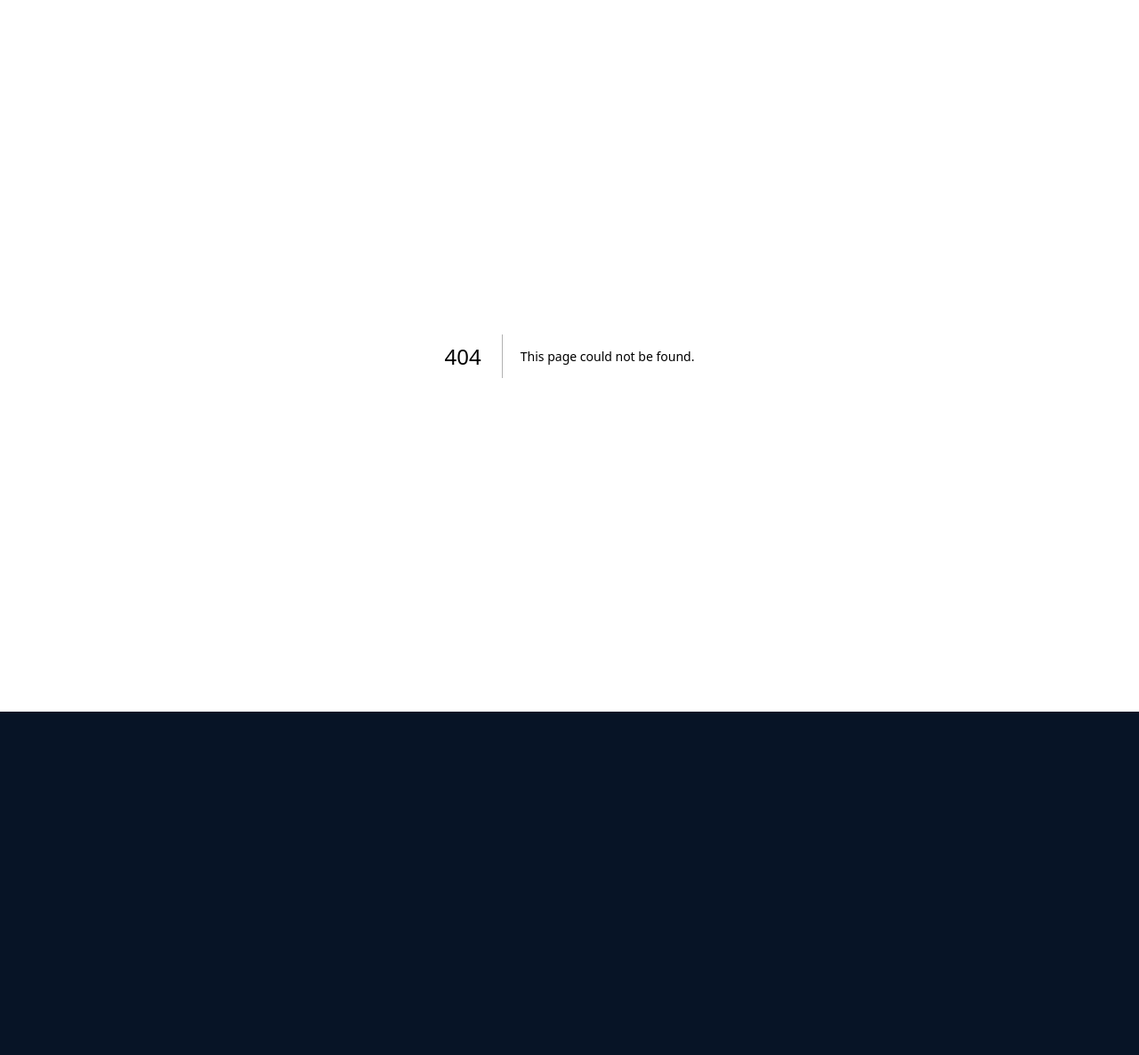
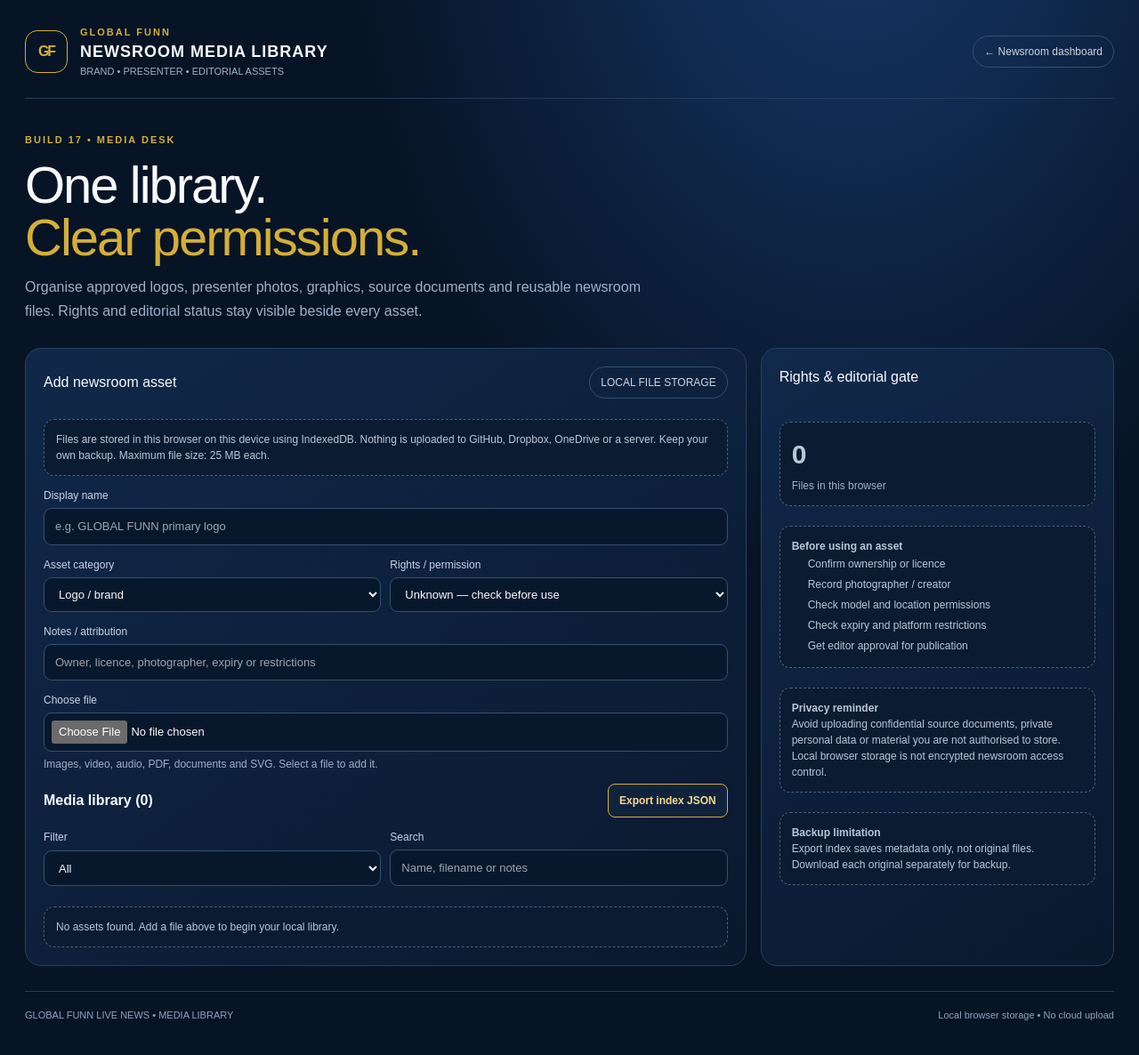
Before and after one commit to niteshkumar0326-web/global-funn-live-news, a Next.js app: page /media in a window 1280 px wide. Before the commit this address had no page. Shown: the top 1186 px of the page at 89% size. Before the commit the page ends 800 px from the top, so only its background shows below. Built offline with nearby package versions, Linux system fonts and the light colour scheme.

Commit message:
Build 17: add media library route

```diff
--- /dev/null
+++ b/app/media/page.tsx
@@ -0,0 +1,6 @@
+import MediaLibrary from "@/components/MediaLibrary";
+export default function MediaPage(){return <main className="shell">
+<header className="topbar"><div className="brand"><div className="mark">GF</div><div><div className="eyebrow">GLOBAL FUNN</div><div style={{fontSize:18,fontWeight:900,letterSpacing:1}}>NEWSROOM MEDIA LIBRARY</div><div className="muted" style={{fontSize:11}}>BRAND • PRESENTER • EDITORIAL ASSETS</div></div></div><a className="pill" href="/">← Newsroom dashboard</a></header>
+<section className="hero"><div className="eyebrow">BUILD 17 • MEDIA DESK</div><h1>One library.<br/><span className="gold">Clear permissions.</span></h1><p className="muted" style={{maxWidth:700,lineHeight:1.7}}>Organise approved logos, presenter photos, graphics, source documents and reusable newsroom files. Rights and editorial status stay visible beside every asset.</p></section>
+<MediaLibrary/>
+<footer className="footer"><span>GLOBAL FUNN LIVE NEWS • MEDIA LIBRARY</span><span>Local browser storage • No cloud upload</span></footer></main>}
```
